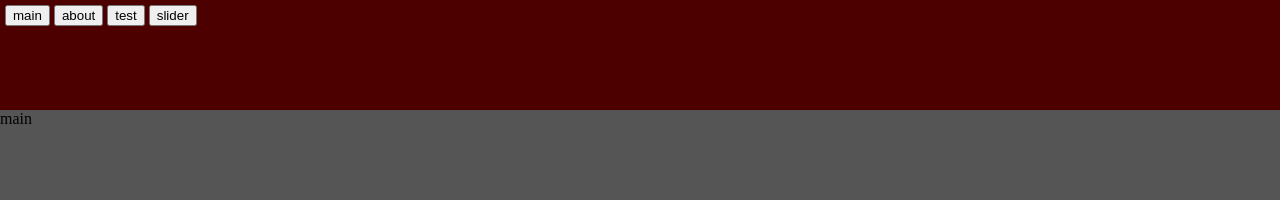
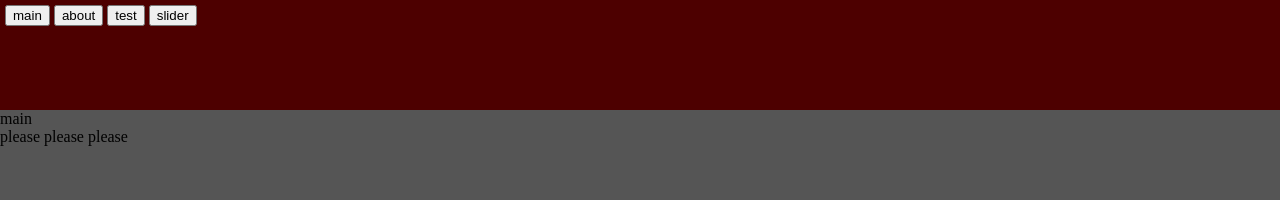
Before and after one commit to Olianaoa/Test, a plain HTML site: page index.html in a window 1280 px wide. Shown: the top 200 px of the page. Drawn offline with Linux system fonts and the light colour scheme.

Commit message:
message 2

```diff
--- a/index.html
+++ b/index.html
@@ -15,7 +15,9 @@
 
     </header>
     <main>
-        <div class="page">main</div>
+        <div class="page">main
+            <p>please please please</p>
+        </div>
         <div class="page no">about</div>
         <div class="page no">test</div>
         <div class="page no">slider</div>
```
